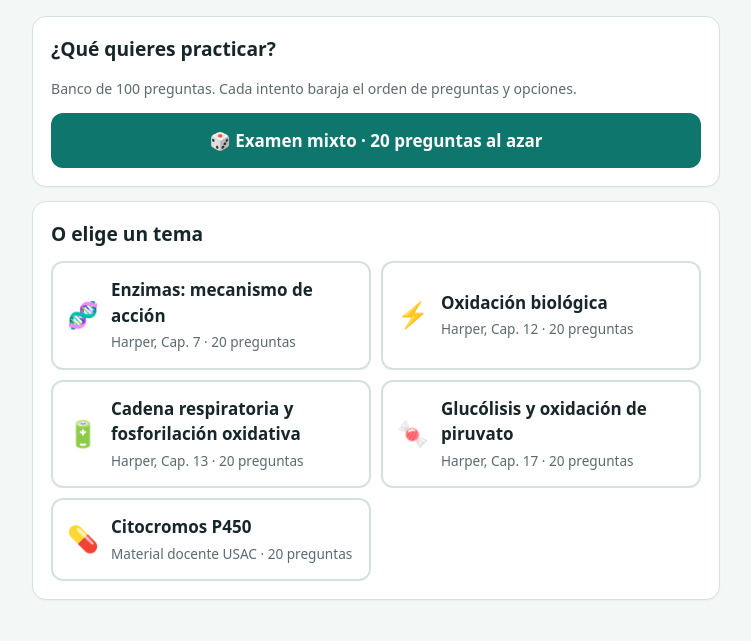
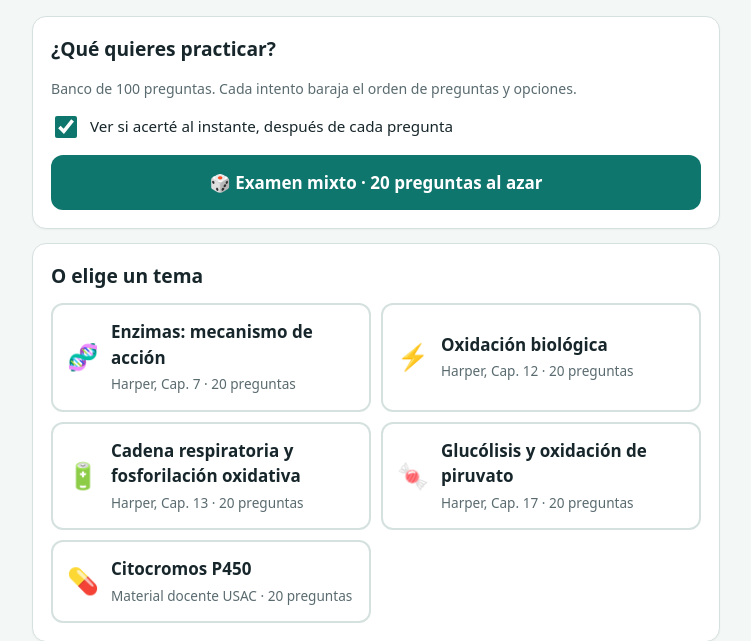
Before and after one commit to chechareyes7567-netizen/cuestionario-medicina, a Flask app: page / in a window 1280 px wide. Shown: the part 105-746 px from the top of the page, without its empty margins (264-1015 px from the left). Run offline with Flask 3, Linux system fonts and the light colour scheme.

Commit message:
Add files via upload

```diff
--- a/app.py
+++ b/app.py
@@ -97,6 +97,27 @@ def api_quiz():
     return jsonify(token=token, titulo=titulo, preguntas=salida)
 
 
+@app.route("/api/verificar", methods=["POST"])
+def api_verificar():
+    """Corrige una sola pregunta al instante (modo con resultado inmediato)."""
+    datos = request.get_json(silent=True) or {}
+    try:
+        claves = FIRMA.loads(datos.get("token", ""), max_age=VIGENCIA_SEG)
+    except (BadSignature, SignatureExpired):
+        claves = None
+    qid, elegida = datos.get("id"), datos.get("elegida")
+    if not isinstance(claves, dict) or qid not in claves or qid not in POR_ID \
+            or not isinstance(elegida, int) or not 0 <= elegida < 4:
+        return jsonify(error="El intento expiró o no es válido. Comienza uno nuevo."), 400
+    q = POR_ID[qid]
+    return jsonify(
+        acierto=elegida == claves[qid],
+        correcta=claves[qid],
+        explicacion=q["explicacion"],
+        referencia=q["referencia"],
+    )
+
+
 @app.route("/api/resultado", methods=["POST"])
 def api_resultado():
     datos = request.get_json(silent=True) or {}
--- a/data/enzimas.json
+++ b/data/enzimas.json
@@ -84,7 +84,7 @@
     "referencia": "HarperCap7y12 Enzimas.pdf · Cap. 7, p. 63"
   },
   {
-    "pregunta": "¿Qué propone el modelo de adaptación inducida de Koshland?",
+    "pregunta": "¿Qué propone el modelo de adaptación inducida para la unión del sustrato a la enzima?",
     "opciones": [
       "Que el sitio activo es rígido, como una cerradura que sólo admite una llave",
       "Que al unirse el sustrato se induce un cambio conformacional en la enzima, como una mano dentro de un guante",
@@ -92,7 +92,7 @@
       "Que el sustrato modifica de forma permanente la secuencia de aminoácidos"
     ],
     "correcta": 1,
-    "explicacion": "Koshland propuso que, al aproximarse y unirse los sustratos, inducen un cambio conformacional en la enzima (y ella induce cambios recíprocos en el sustrato), lo que supera la rigidez implícita del modelo de cerradura y llave de Fischer.",
+    "explicacion": "Propone que, al aproximarse y unirse los sustratos, inducen un cambio conformacional en la enzima (y ella induce cambios recíprocos en el sustrato), a diferencia de la rigidez del modelo de cerradura y llave; es como una mano dentro de un guante.",
     "referencia": "HarperCap7y12 Enzimas.pdf · Cap. 7, p. 64"
   },
   {
@@ -228,7 +228,7 @@
     "referencia": "HarperCap7y12 Enzimas.pdf · Cap. 7, p. 71"
   },
   {
-    "pregunta": "¿Qué observaron Thomas Cech y colaboradores al estudiar el procesamiento del rRNA 26S en Tetrahymena?",
+    "pregunta": "Al estudiar in vitro el procesamiento del rRNA 26S de Tetrahymena, ¿qué se observó?",
     "opciones": [
       "Que el empalme requería una proteína específica que no pudo aislarse",
       "Que el procesamiento procedía in vitro incluso en ausencia total de proteína",
--- a/static/app.js
+++ b/static/app.js
@@ -1,7 +1,9 @@
 (function () {
   "use strict";
   var app = document.getElementById("app");
-  var estado = { token: null, titulo: "", preguntas: [], actual: 0, respuestas: {} };
+  var estado = { token: null, titulo: "", preguntas: [], actual: 0, respuestas: {}, feedback: {} };
+  var modoInstante = true;
+  try { modoInstante = localStorage.getItem("modoInstante") !== "0"; } catch (e) {}
   var LETRAS = ["A", "B", "C", "D"];
 
   function esc(s) {
@@ -31,6 +33,8 @@
     pedir("/api/temas").then(function (d) {
       var h = '<div class="card"><h2>¿Qué quieres practicar?</h2>' +
         '<p class="muted small">Banco de ' + d.total + " preguntas. Cada intento baraja el orden de preguntas y opciones.</p>" +
+        '<label class="switch"><input type="checkbox" id="instante"' + (modoInstante ? " checked" : "") +
+        '><span>Ver si acerté al instante, después de cada pregunta</span></label>' +
         '<button class="btn" id="mixto">🎲 Examen mixto · ' + d.tamano_mixto + " preguntas al azar</button></div>" +
         '<div class="card"><h2>O elige un tema</h2><div class="temas">';
       d.temas.forEach(function (t) {
@@ -40,6 +44,10 @@
       });
       h += "</div></div>";
       app.innerHTML = h;
+      document.getElementById("instante").onchange = function () {
+        modoInstante = this.checked;
+        try { localStorage.setItem("modoInstante", modoInstante ? "1" : "0"); } catch (e) {}
+      };
       document.getElementById("mixto").onclick = function () { comenzar("mixto"); };
       Array.prototype.forEach.call(app.querySelectorAll(".tema"), function (b) {
         b.onclick = function () { comenzar(b.getAttribute("data-t")); };
@@ -50,7 +58,7 @@
   function comenzar(tema) {
     app.innerHTML = '<div class="card"><p class="muted">Preparando preguntas…</p></div>';
     pedir("/api/quiz?tema=" + encodeURIComponent(tema)).then(function (d) {
-      estado = { token: d.token, titulo: d.titulo, preguntas: d.preguntas, actual: 0, respuestas: {}, tema: tema };
+      estado = { token: d.token, titulo: d.titulo, preguntas: d.preguntas, actual: 0, respuestas: {}, feedback: {}, tema: tema, instante: modoInstante };
       pregunta();
     }).catch(function (e) { mostrarError(e.message); });
   }
@@ -59,6 +67,8 @@
     var total = estado.preguntas.length;
     var q = estado.preguntas[estado.actual];
     var elegida = estado.respuestas[q.id];
+    var fb = estado.feedback[q.id];
+    var bloqueada = estado.instante && fb;
     var contestadas = Object.keys(estado.respuestas).length;
     var h = '<div class="prog-wrap"><div class="prog-top"><span>Pregunta ' + (estado.actual + 1) +
       " de " + total + "</span><span>" + contestadas + " contestadas</span></div>" +
@@ -66,15 +76,30 @@
       '<div class="card"><span class="chip">' + esc(q.tema) + '</span><p class="preg">' + esc(q.pregunta) +
       '</p><div class="opts">';
     q.opciones.forEach(function (o, i) {
-      h += '<button class="opt' + (elegida === i ? " sel" : "") + '" data-i="' + i + '"><span class="L">' +
-        LETRAS[i] + "</span><span>" + esc(o) + "</span></button>";
+      var cls = "opt";
+      if (bloqueada) {
+        if (i === fb.correcta) cls += " good";
+        else if (i === elegida) cls += " wrong";
+      } else if (elegida === i) {
+        cls += " sel";
+      }
+      h += '<button class="' + cls + '" data-i="' + i + '"' + (bloqueada ? " disabled" : "") +
+        '><span class="L">' + LETRAS[i] + "</span><span>" + esc(o) + "</span></button>";
     });
-    h += "</div></div><div class=\"row\">";
+    h += "</div></div>";
+    if (bloqueada) {
+      h += '<div class="card fb ' + (fb.acierto ? "ok" : "bad") + '"><strong>' +
+        (fb.acierto ? "¡Correcto! ✓" : "Incorrecto ✗ · La respuesta correcta es " + LETRAS[fb.correcta]) +
+        '</strong><div class="exp">' + esc(fb.explicacion) + '</div><div class="ref">📖 ' +
+        esc(fb.referencia) + "</div></div>";
+    }
+    h += '<div class="row">';
     h += '<button class="btn sec" id="ant"' + (estado.actual === 0 ? " disabled" : "") + ">← Anterior</button>";
+    var puedeAvanzar = !estado.instante || bloqueada;
     if (estado.actual < total - 1) {
-      h += '<button class="btn" id="sig">Siguiente →</button>';
+      h += '<button class="btn" id="sig"' + (puedeAvanzar ? "" : " disabled") + ">Siguiente →</button>";
     } else {
-      h += '<button class="btn" id="fin">Terminar</button>';
+      h += '<button class="btn" id="fin"' + (puedeAvanzar ? "" : " disabled") + ">Terminar</button>";
     }
     h += "</div>";
     app.innerHTML = h;
@@ -82,8 +107,19 @@
 
     Array.prototype.forEach.call(app.querySelectorAll(".opt"), function (b) {
       b.onclick = function () {
-        estado.respuestas[q.id] = parseInt(b.getAttribute("data-i"), 10);
-        pregunta();
+        var i = parseInt(b.getAttribute("data-i"), 10);
+        estado.respuestas[q.id] = i;
+        if (!estado.instante) { pregunta(); return; }
+        pedir("/api/verificar", {
+          method: "POST",
+          headers: { "Content-Type": "application/json" },
+          body: JSON.stringify({ token: estado.token, id: q.id, elegida: i })
+        }).then(function (r) {
+          estado.feedback[q.id] = r;
+          pregunta();
+          var f = app.querySelector(".fb");
+          if (f && f.scrollIntoView) f.scrollIntoView({ behavior: "smooth", block: "nearest" });
+        }).catch(function (e) { delete estado.respuestas[q.id]; mostrarError(e.message); });
       };
     });
     document.getElementById("ant").onclick = function () { estado.actual--; pregunta(); };
--- a/static/style.css
+++ b/static/style.css
@@ -100,3 +100,14 @@ button { font: inherit; cursor: pointer; }
 @media (min-width: 640px) {
   .temas { grid-template-columns: 1fr 1fr; }
 }
+
+.opt.good { border-color: var(--ok); background: var(--ok-bg); }
+.opt.good .L { background: var(--ok); color: #fff; }
+.opt.wrong { border-color: var(--bad); background: var(--bad-bg); }
+.opt.wrong .L { background: var(--bad); color: #fff; }
+.opt:disabled { cursor: default; opacity: 1; }
+.fb { border-left: 6px solid var(--line); }
+.fb.ok { border-left-color: var(--ok); }
+.fb.bad { border-left-color: var(--bad); }
+.switch { display: flex; gap: 10px; align-items: center; margin: 4px 0 14px; font-size: .95rem; }
+.switch input { width: 22px; height: 22px; flex: none; accent-color: var(--brand); }
```
Also changed, not shown: data/cadena_respiratoria.json (+121 -21 lines).
